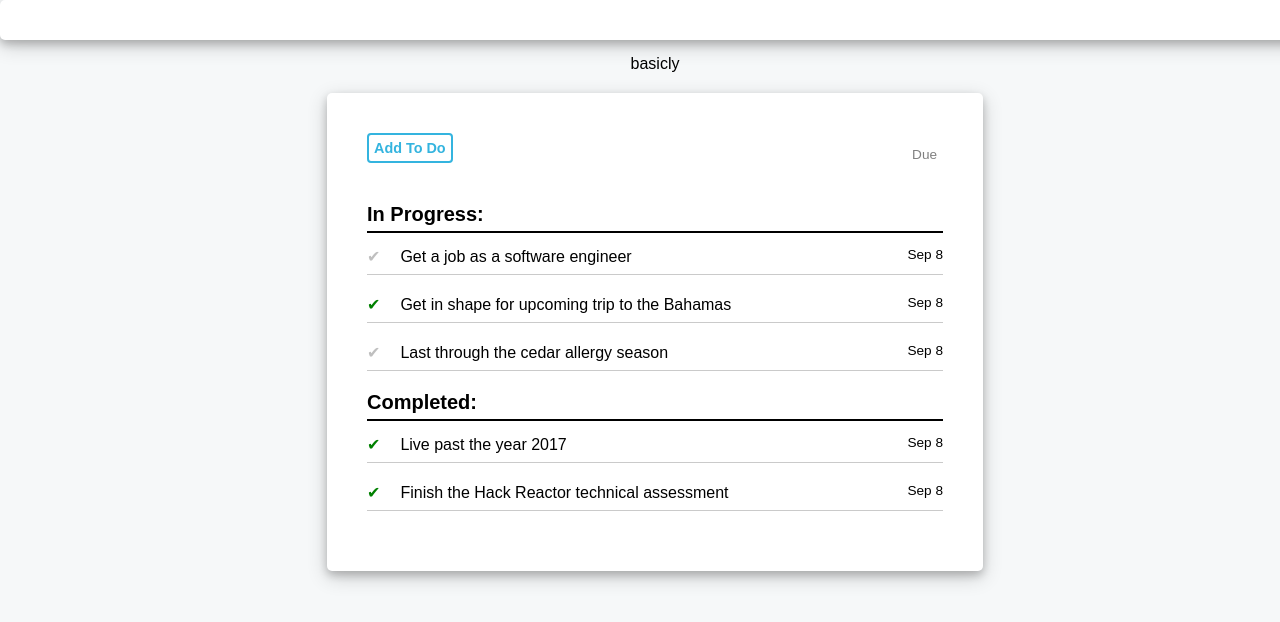
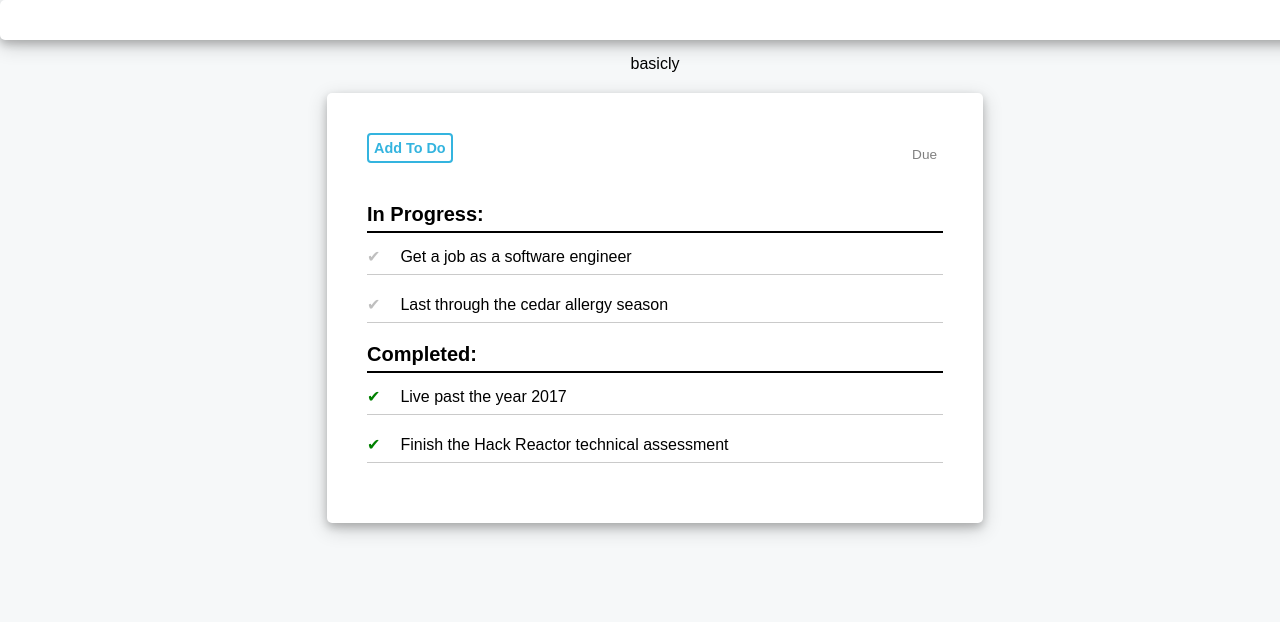
Before and after one commit to basicly/basicly, a React (Create React App) app in the folder client/: page / in a window 1280 px wide. Shown: the top 622 px of the page. Built offline with nearby package versions, Linux system fonts and the light colour scheme; no server answers; a web font is replaced by a local one.

Commit message:
Separate the In Progress and Completed on client side

```diff
--- a/client/src/Components/ToDoContainer/ToDoContainer.js
+++ b/client/src/Components/ToDoContainer/ToDoContainer.js
@@ -54,7 +54,6 @@ class ToDoContainer extends Component {
   //Do a component did mount
     //create a get request
   componentDidMount = () => {
-
     axios.get('/inprogress')
       .then((result) => {
         this.setState({ toDosInProgress: result.data })
@@ -65,13 +64,13 @@ class ToDoContainer extends Component {
 
     axios.get('/completed')
       .then((result) => {
-        console.log('completed', result);
         // backend server is not getting the correct results.
         this.setState({ toDosCompleted: result.data})
       })
       .catch((err) => {
         console.log('Error getting completed to do', err);
       })
+      console.log('first state', this.state)
   }
 
   getToDoList = () => {
@@ -91,6 +90,7 @@ class ToDoContainer extends Component {
       .catch((err) => {
         console.log('Error getting completed to do', err);
       })
+      console.log(this.state);
   }
 
   toggleToDo = (id, bool) => {
@@ -98,12 +98,17 @@ class ToDoContainer extends Component {
     let toggle = !bool
     axios.put('/toggleTodo', { id: id, isCompleted: toggle })
       .then((result) => {
-        console.log(result)
         this.getToDoList()
       })
       .catch((err) => {
         console.log('Error toggling to do', err);
       })
+  }
+
+  filterToDo = (isCompleted, description, statusColor) => {
+    if(isCompleted === statusColor) {
+      return description
+    }
   }
 
 
--- a/client/src/components/ToDoEntry/ToDoEntry.js
+++ b/client/src/components/ToDoEntry/ToDoEntry.js
@@ -1,5 +1,6 @@
 import React from 'react';
 import './ToDoEntry.css';
+import moment from 'moment';
 
 const toDoEntry = (props) => {
   let statusColor = null;
@@ -14,7 +15,7 @@ const toDoEntry = (props) => {
     <div className="toDoEntry">
       <span className={statusColor} onClick={() => props.toggleTodo(props.toDo.id, props.toDo.isCompleted)}>&#10004;</span>
       <span>{props.toDo.description}</span>
-      <span className="dateContainer">Sep 8</span>
+      <span className="dateContainer">{props.toDo.dueDate}</span>
     </div>
   );
 };
--- a/client/src/components/ToDoList/ToDoList.js
+++ b/client/src/components/ToDoList/ToDoList.js
@@ -9,6 +9,7 @@ const toDoList = (props) => {
     <div className="toDoList">
       <div className="category">{props.category}:</div>
       {props.toDos.map((toDo) => {
+        if (props.category === 'Completed' && toDo.isCompleted === true) {
           return (
             <ToDoEntry
               key={toDo.id}
@@ -16,6 +17,17 @@ const toDoList = (props) => {
               toggleTodo={props.toggleTodo}
             />
           );
+        }
+
+        if (props.category === 'In Progress' && toDo.isCompleted === false) {
+          return (
+            <ToDoEntry
+              key={toDo.id}
+              toDo={toDo}
+              toggleTodo={props.toggleTodo}
+            />
+          );
+        }
       })}
     </div>
   );
```
Lines whose indentation alone changed are shown as unchanged.
